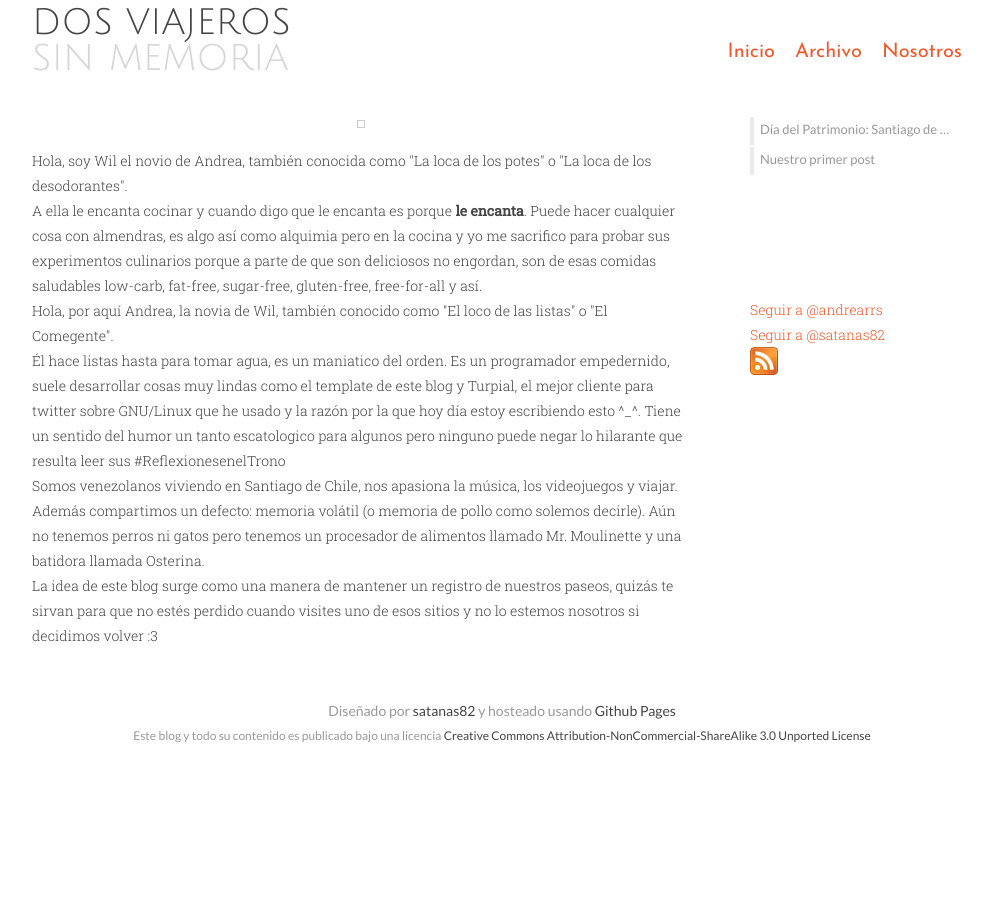
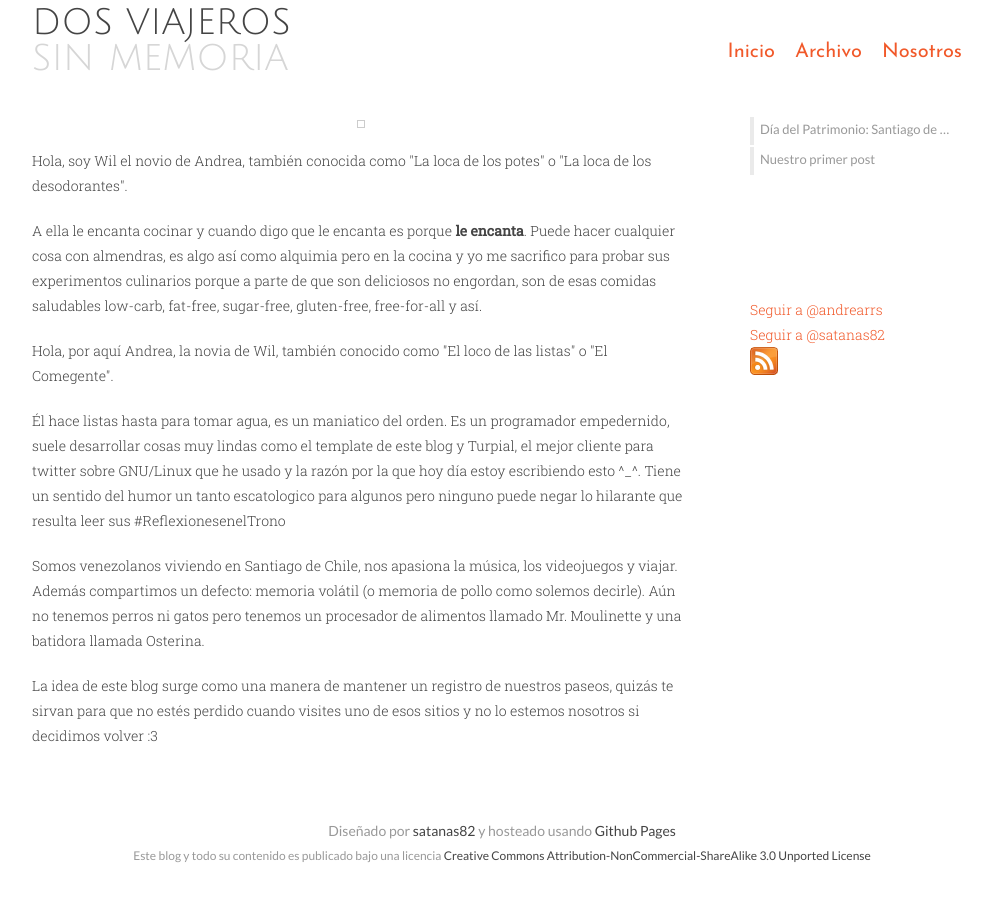
Before and after one commit to satanas/dosviajeros, a Jekyll site: the page built from nosotros.html, in a window 1280 px wide. Shown: the whole page, without its empty margins (138-1130 px from the left). Built offline with Jekyll 4.4.1, drawn with Linux system fonts in a browser that asks for light colours; Markdown is read by kramdown in place of the engine named in the settings; comment, search, counter and statistics services are not loaded.

Commit message:
Fixed typo

```diff
--- a/stylesheets/style.css
+++ b/stylesheets/style.css
@@ -120,7 +120,7 @@
     margin-top: 5px;
 }
 
-#post .body p, #wraper #content p {
+#post .body p, #wrapper #content p {
     font-family: 'Roboto Slab', sans-serif;
     font-size: 14px;
     font-weight: 300;
```
